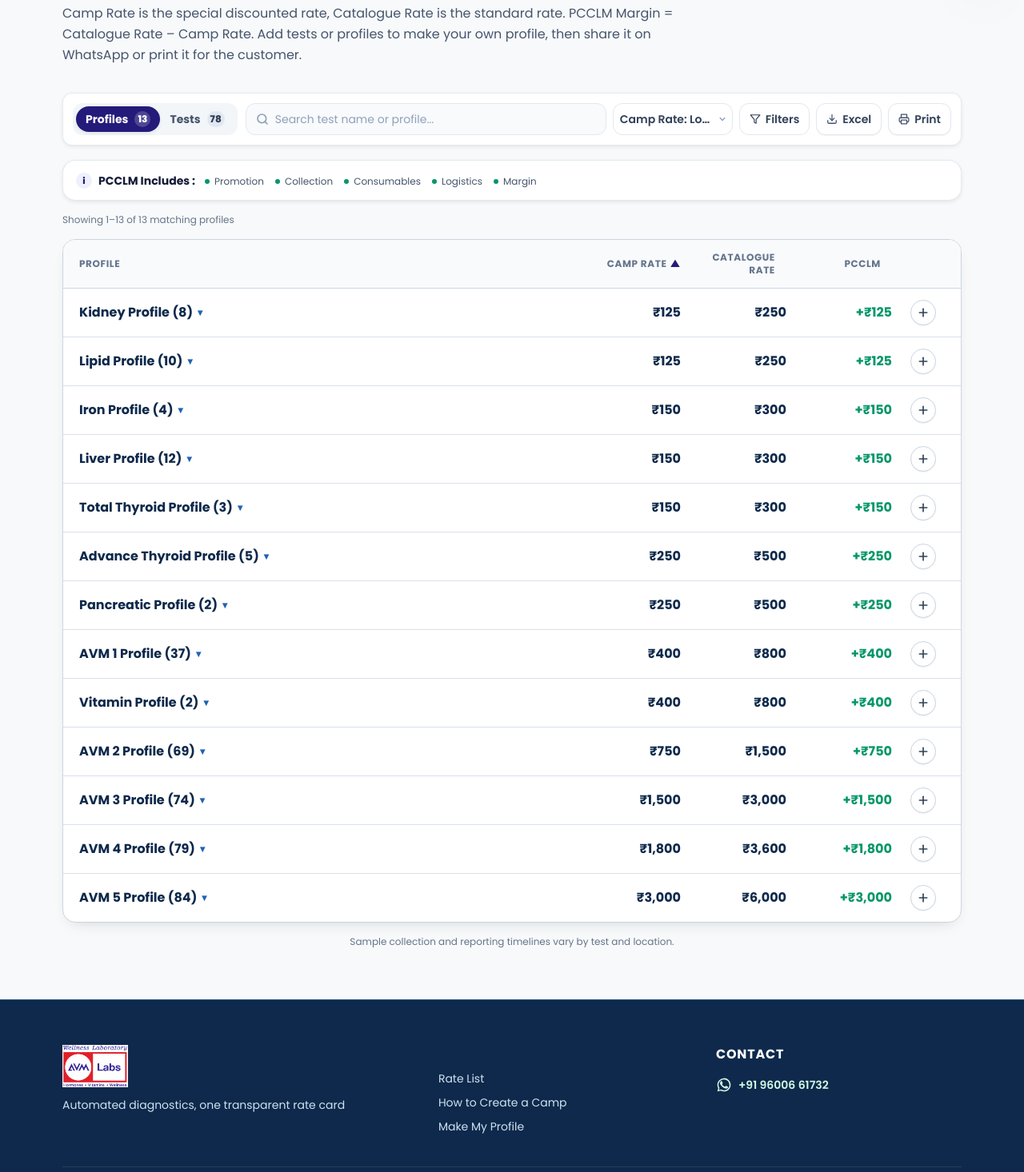
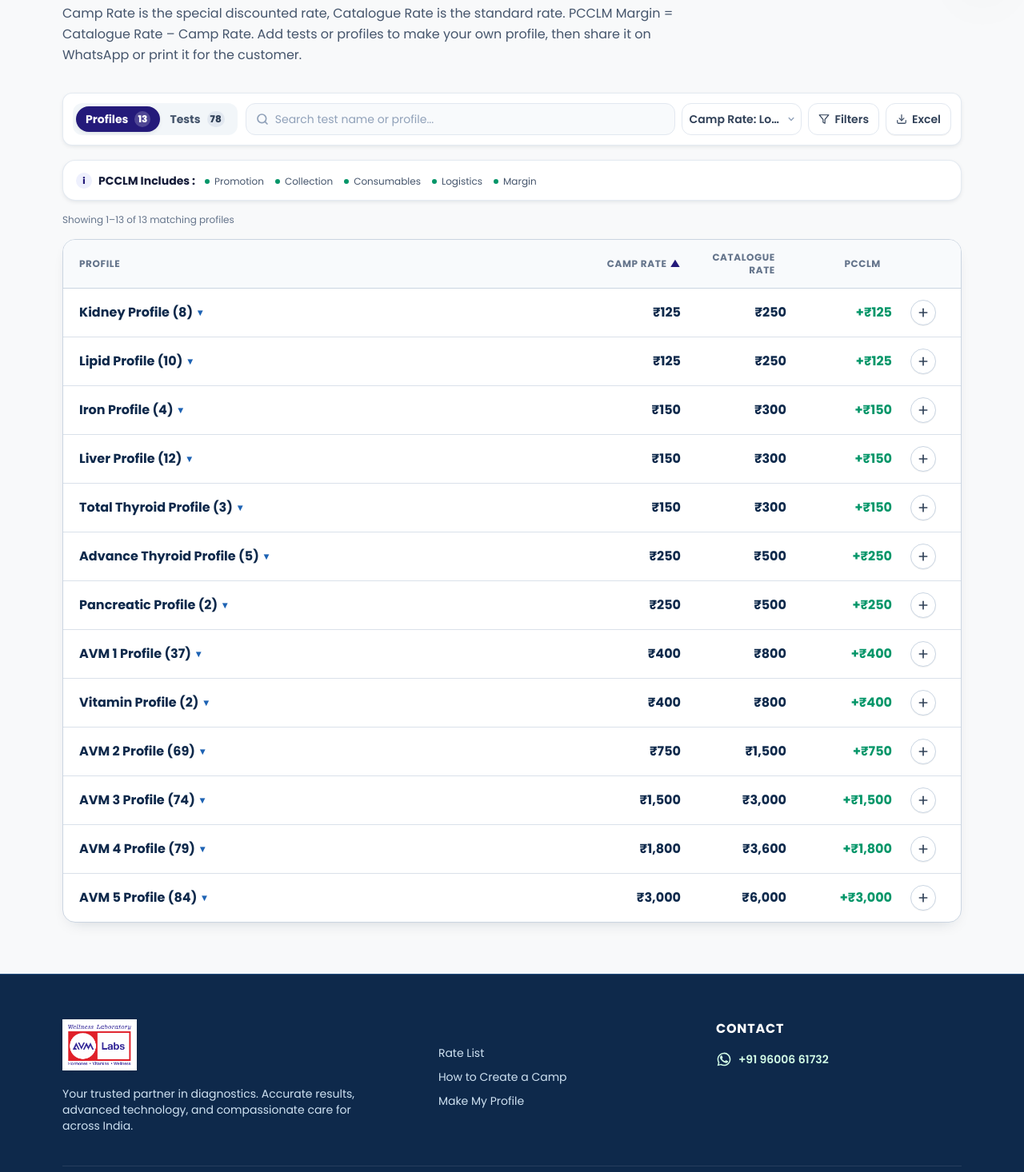
Before and after one commit to sudheer964022/camp, a Next.js app: page / in a window 1280 px wide. Shown: the part 804-2270 px from the top of the page at 80% size. Built offline with nearby package versions, Linux system fonts and the light colour scheme.

Commit message:
add RateListSection, print-profile page, CartDrawer, and Footer components

```diff
--- a/app/print-profile/page.js
+++ b/app/print-profile/page.js
@@ -547,11 +547,7 @@
             </div>
           ) : (
             <div className="flex items-center gap-3">
-              <img src="/assets/images/avm-logo.png" alt="AVMLabs" className="h-9 sm:h-10 object-contain rounded-none" />
-              <div>
-                <p className="text-base sm:text-lg font-bold text-navy">AVMLabs</p>
-                <p className="text-[11px] sm:text-xs text-ink-soft">Automated Diagnostics</p>
-              </div>
+              <img src="/assets/images/avm-logo.png" alt="AVMLabs" className="h-10 sm:h-12 object-contain rounded-none" />
             </div>
           )}
 
--- a/components/CartDrawer.jsx
+++ b/components/CartDrawer.jsx
@@ -160,15 +160,30 @@
               </p>
             </div>
             <label
-              className="inline-flex items-center gap-2 cursor-pointer text-xs font-semibold text-ink-soft select-none"
-              title="Hide Processing Cost & PCCLM everywhere below"
+              className={`inline-flex items-center gap-2 cursor-pointer text-xs font-semibold select-none px-2.5 py-1 rounded-full border transition-all ${
+                customerView
+                  ? 'bg-teal/10 border-teal/40 text-teal-dark shadow-2xs'
+                  : 'bg-white border-line text-ink-soft hover:border-slate-400'
+              }`}
+              title="Toggle Customer Copy (Hides processing costs & PCCLM)"
             >
               <input
                 type="checkbox"
                 checked={customerView}
                 onChange={(e) => setCustomerView(e.target.checked)}
-                className="w-4 h-4 rounded text-teal focus:ring-teal cursor-pointer"
+                className="sr-only"
               />
+              <span
+                className={`relative inline-flex h-4.5 w-8 shrink-0 items-center rounded-full transition-colors duration-200 ease-in-out p-0.5 ${
+                  customerView ? 'bg-teal' : 'bg-slate-300'
+                }`}
+              >
+                <span
+                  className={`inline-block h-3.5 w-3.5 transform rounded-full bg-white shadow-xs transition-transform duration-200 ease-in-out ${
+                    customerView ? 'translate-x-3.5' : 'translate-x-0'
+                  }`}
+                />
+              </span>
               <span>Customer copy</span>
             </label>
           </div>
--- a/components/Footer.jsx
+++ b/components/Footer.jsx
@@ -7,8 +7,10 @@
         <div className="max-w-[1180px] mx-auto px-4 sm:px-7">
           <div className="grid grid-cols-1 md:grid-cols-[1.4fr_1fr_1fr] gap-10 pb-10 border-b border-white/10">
             <div className="space-y-3">
-              <img className="block bg-white rounded-none h-[53px] w-auto" src="/assets/images/avm-logo.png" alt="AVMLabs" height={53} />
-              <p className="text-sm text-[#CFE2F2] max-w-sm">Automated diagnostics, one transparent rate card</p>
+              <div className="inline-block bg-white p-1.5 sm:p-1.5 shadow-xs">
+                <img className="block h-[50px] sm:h-[52px] w-auto object-contain" src="/assets/images/avm-logo.png" alt="AVMLabs" height={46} />
+              </div>
+              <p className="text-sm text-[#CFE2F2] max-w-sm">Your trusted partner in diagnostics. Accurate results, advanced technology, and compassionate care for across India.</p>
             </div>
             <div>
               <ul className="space-y-2.5 text-sm text-[#CFE2F2] md:pt-8">
@@ -23,7 +25,7 @@
                 <li>
                   <a
                     className="inline-flex items-center gap-2 text-emerald-bg hover:text-emerald font-semibold transition-colors"
-                    href="https://wa.me/919600661732?text=Interested%20in%20B2B%20Collaboration"
+                    href="https://wa.me/919600661732?text=Interested%20in%20B2C%20Collaboration"
                     target="_blank"
                     rel="noopener noreferrer"
                   >
--- a/components/RateListSection.jsx
+++ b/components/RateListSection.jsx
@@ -471,20 +471,6 @@
                       <line x1="12" y1="15" x2="12" y2="3" />
                     </svg>
                     <span>Excel</span>
-                  </button>
-
-                  <button
-                    type="button"
-                    onClick={() => window.print()}
-                    className="inline-flex items-center justify-center gap-1.5 text-xs md:text-sm font-semibold border rounded-lg md:rounded-xl px-3 h-10 transition-all text-slate-700 bg-white hover:bg-slate-50 border-slate-200 cursor-pointer shadow-2xs"
-                    title="Print rate list"
-                  >
-                    <svg className="w-3.5 h-3.5 text-slate-600 flex-none" viewBox="0 0 24 24" fill="none" stroke="currentColor" strokeWidth="2.2" strokeLinecap="round" strokeLinejoin="round">
-                      <polyline points="6 9 6 2 18 2 18 9" />
-                      <path d="M6 18H4a2 2 0 0 1-2-2v-5a2 2 0 0 1 2-2h16a2 2 0 0 1 2 2v5a2 2 0 0 1-2 2h-2" />
-                      <rect x="6" y="14" width="12" height="8" />
-                    </svg>
-                    <span>Print</span>
                   </button>
                 </div>
               </div>
@@ -1166,7 +1152,7 @@
             <button
               onClick={() => setCurrentPage(p => Math.max(1, p - 1))}
               disabled={currentPage === 1}
-              className="px-3.5 py-2 text-xs font-semibold rounded-xl border border-line bg-white hover:bg-paper disabled:opacity-40 cursor-pointer disabled:cursor-not-allowed shadow-xs"
+              className="px-3.5 py-2 text-xs font-semibold border border-line bg-white hover:bg-paper disabled:opacity-40 cursor-pointer disabled:cursor-not-allowed shadow-xs"
             >
               Previous
             </button>
@@ -1176,16 +1162,13 @@
             <button
               onClick={() => setCurrentPage(p => Math.min(totalPages, p + 1))}
               disabled={currentPage === totalPages}
-              className="px-3.5 py-2 text-xs font-semibold rounded-xl border border-line bg-white hover:bg-paper disabled:opacity-40 cursor-pointer disabled:cursor-not-allowed shadow-xs"
+              className="px-3.5 py-2 text-xs font-semibold border border-line bg-white hover:bg-paper disabled:opacity-40 cursor-pointer disabled:cursor-not-allowed shadow-xs"
             >
               Next
             </button>
           </div>
         )}
 
-        <p className="mt-4 text-center text-xs font-mono text-ink-faint">
-          Sample collection and reporting timelines vary by test and location.
-        </p>
       </div>
     </section>
   );
```
